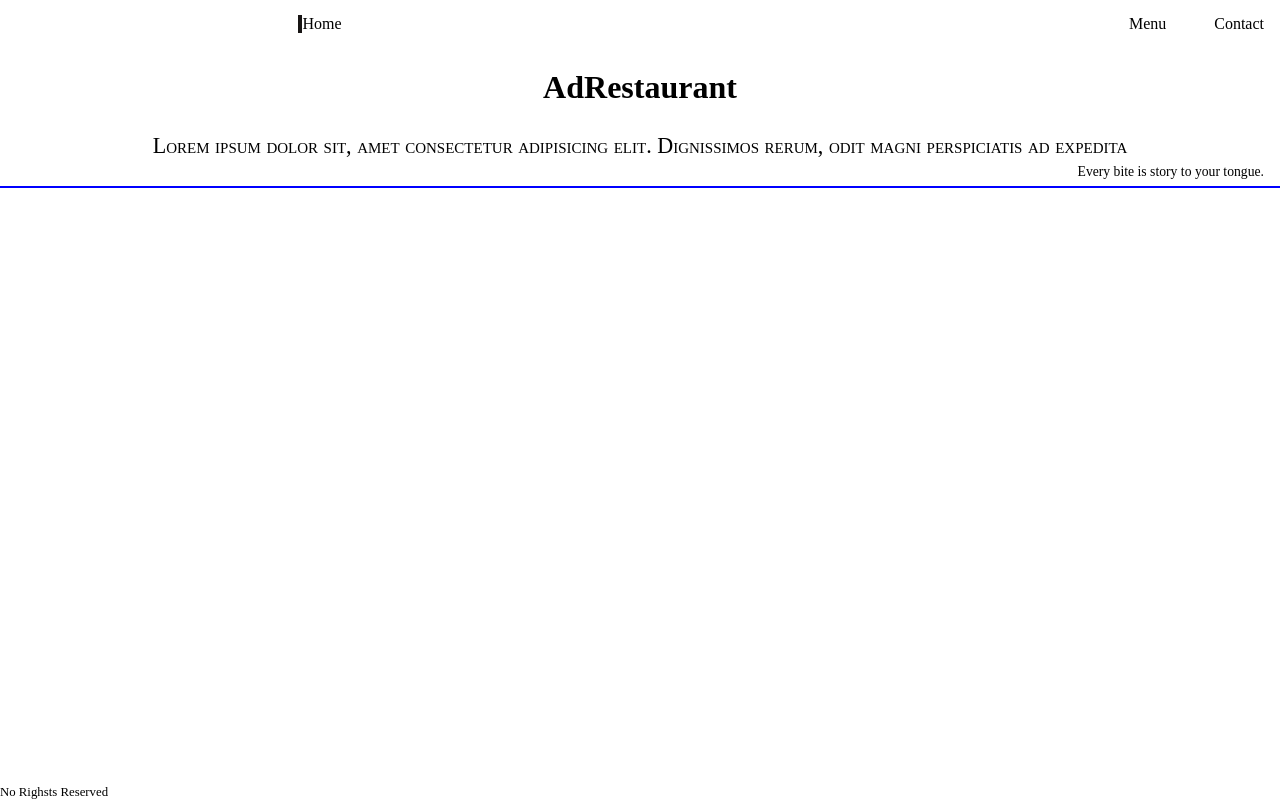
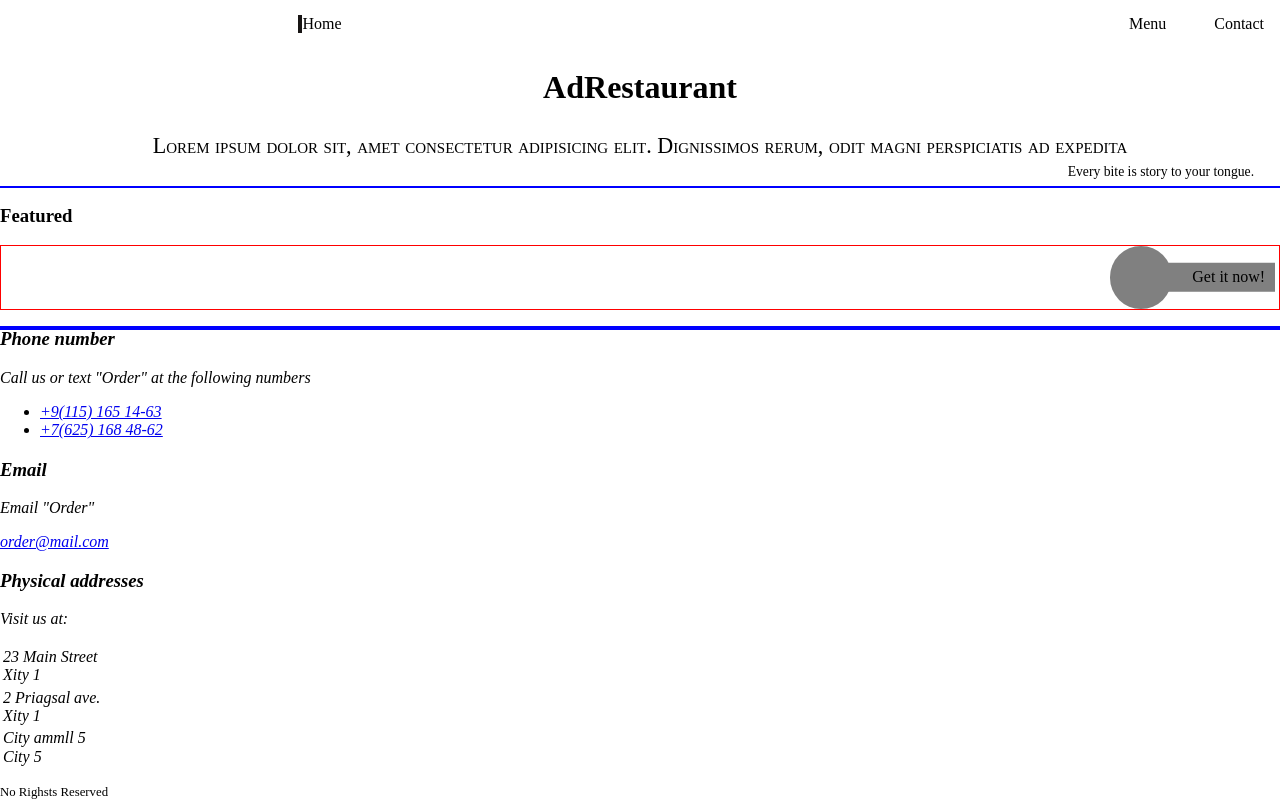
Before and after one commit to zivernay/restaurant-app, a website built with webpack: page dist/index.html in a window 1280 px wide. Built offline with nearby package versions, Linux system fonts and the light colour scheme.

Commit message:
Add html templates in the html file
Seperate Html and Js by making templates in HTML and not creating
the whole layout in Js because it's unorganised to mix the two.

```diff
--- a/src/styles/main.css
+++ b/src/styles/main.css
@@ -47,7 +47,6 @@ header .tabs {
 .tabs .submenu {
     display: flex;
     justify-content: flex-end;
-    gap: 1em;
     width: 50%;
 }
 .submenu .tab {
@@ -61,10 +60,11 @@ header .tabs {
     position: relative;
     text-align: center;
     font: normal small-caps 300 1.38rem/1.62 system-fonts,san-serif;
+    padding-inline: 0.62rem;
 }
 .intro .hero::after {
     position: absolute;
-    right: 1rem;
+    right: 1.62rem;
     bottom: -1rem;
     content: "Every bite is story to your tongue.";
     font-size: 62%;
@@ -73,7 +73,35 @@ header .tabs {
     font-stretch: extra-condensed;
 }
 
-
+.price-tag {
+    display: non;
+}
+.tag {
+    --length: 5rem;
+    --clr: grey;
+    position: relative;
+    height: max(3rem, var(--length) * 0.782);
+    border: 1px solid red;
+}
+.tag .circle {
+    position: absolute;
+    right: calc(1.682rem + var(--length));
+    height: 100%;
+    width: max(3rem, var(--length) * 0.782);
+    border-radius: 50%;
+    background-color: var(--clr);
+}
+.tag .rect {
+    position: absolute;
+    right: 0.236rem;
+    transform:translateY(-50%);
+    top: 50%;
+    background-color: var(--clr);
+    width: max(var(--length) * 1.782, 3rem);
+    line-height: 1.782;
+    padding-right: 0.628rem;
+    text-align: right;
+}
 
 /* Article styles */
 #deals .deal {
```
Also changed, not shown: dist/index.html.
